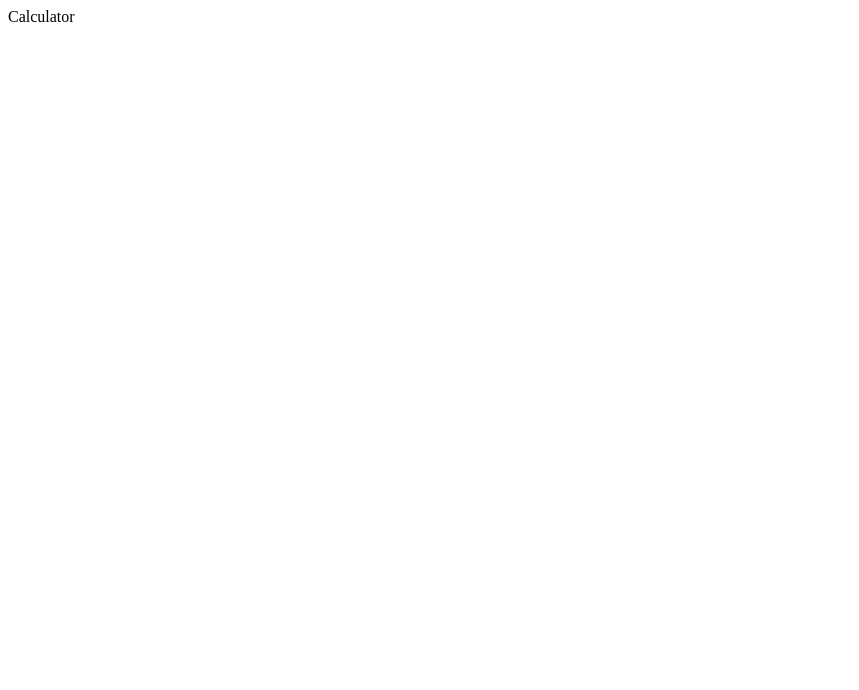
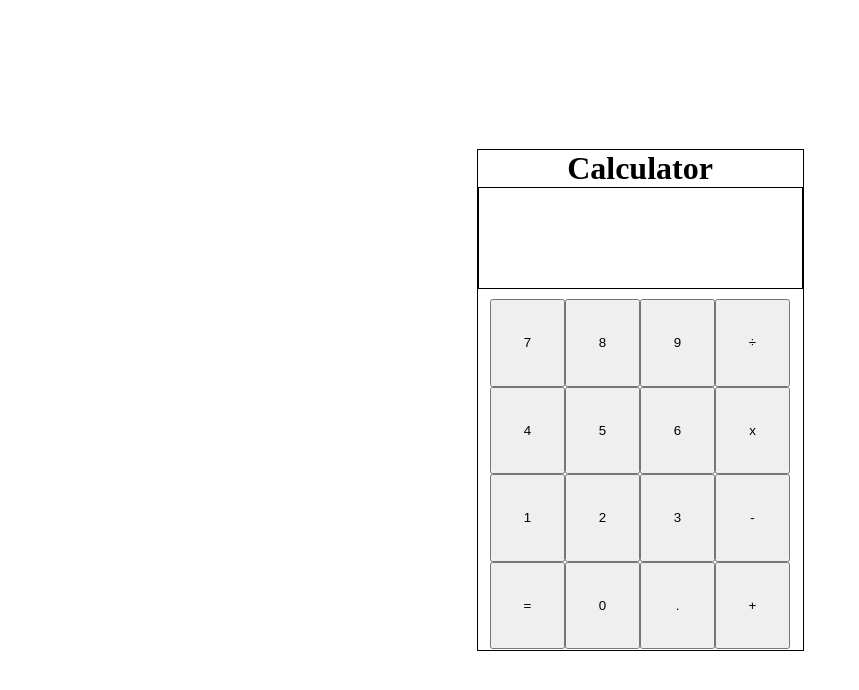
Before and after one commit to zachhh14/calculator, a plain HTML site: page index.html in a window 1280 px wide. Shown: the whole page, without its empty margins (0-859 px from the left). Drawn offline with Linux system fonts and the light colour scheme.

Commit message:
simple mockup design for calculator

```diff
--- a/index.html
+++ b/index.html
@@ -4,9 +4,42 @@
     <meta charset="UTF-8" />
     <meta http-equiv="X-UA-Compatible" content="IE=edge" />
     <meta name="viewport" content="width=device-width, initial-scale=1.0" />
-    <style src="./styles.css"></style>
+    <link rel="stylesheet" href="style.css" />
     <script src="./script.js" defer></script>
     <title>Calculator</title>
   </head>
-  <body>Calculator</body>
+  <body>
+    <div class="calculator">
+      <h1>Calculator</h1>
+      <div class="screen">
+        <input type="text" />
+      </div>
+      <div class="buttons">
+        <div class="row">
+          <button>7</button>
+          <button>8</button>
+          <button>9</button>
+          <button>÷</button>
+        </div>
+        <div class="row">
+          <button>4</button>
+          <button>5</button>
+          <button>6</button>
+          <button>x</button>
+        </div>
+        <div class="row">
+          <button>1</button>
+          <button>2</button>
+          <button>3</button>
+          <button>-</button>
+        </div>
+        <div class="row">
+          <button>=</button>
+          <button>0</button>
+          <button>.</button>
+          <button>+</button>
+        </div>
+      </div>
+    </div>
+  </body>
 </html>
--- /dev/null
+++ b/style.css
@@ -0,0 +1,52 @@
+* {
+  margin: 0;
+}
+
+body {
+  display: flex;
+  justify-content: center;
+  align-items: center;
+  width: 100vw;
+  height: 100vh;
+}
+
+h1 {
+  text-align: center;
+}
+
+.calculator {
+  border: 1px solid black;
+  height: 500px;
+  width: 325px;
+}
+
+.screen {
+  border: 1px solid black;
+  height: 100px;
+}
+
+.screen > input {
+  height: 95px;
+  width: 315px;
+  border: none;
+}
+
+.buttons {
+  height: 70%;
+  padding: 10px;
+  display: flex;
+  flex-direction: column;
+  align-items: center;
+}
+
+.row {
+  height: 25%;
+  display: flex;
+  justify-content: stretch;
+}
+
+.row > button {
+  width: 75px;
+  /* border: 1px solid black; */
+  cursor: pointer;
+}
```
Also changed, not shown: styles.css (deleted).
